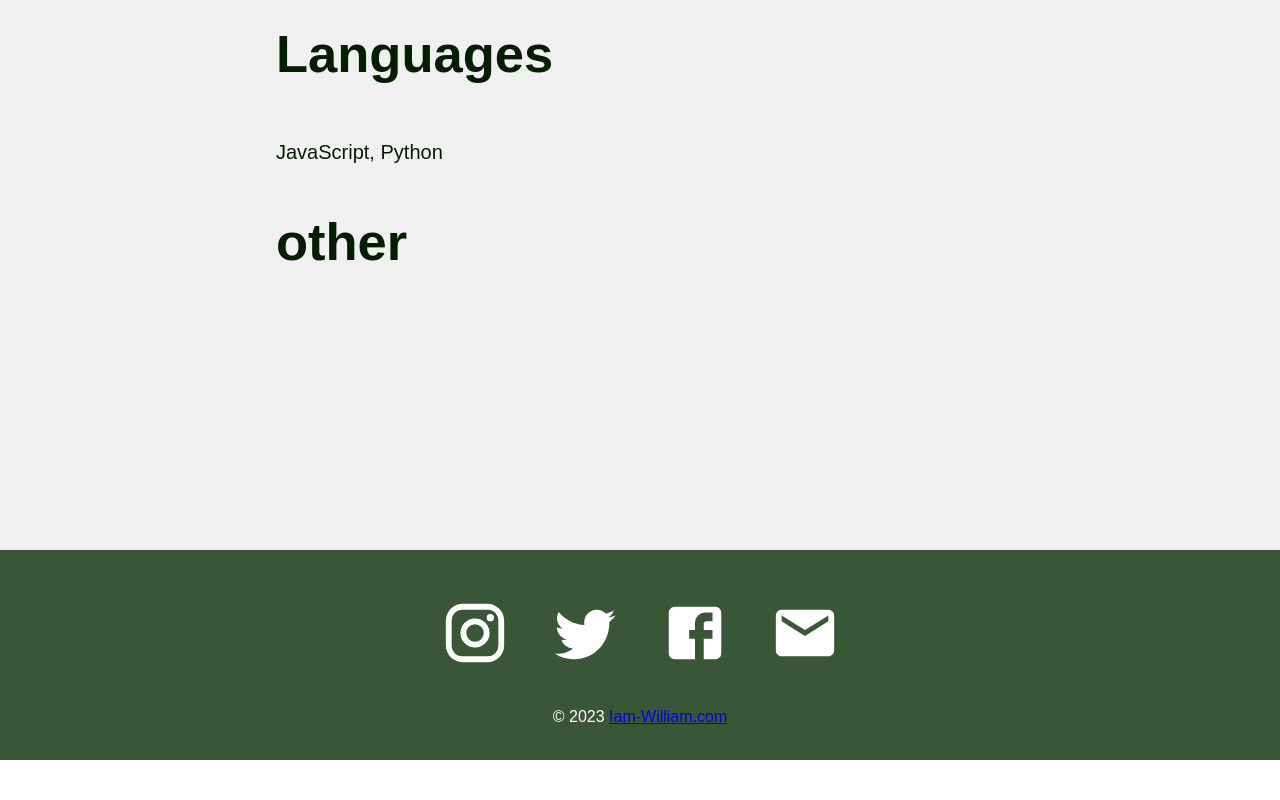
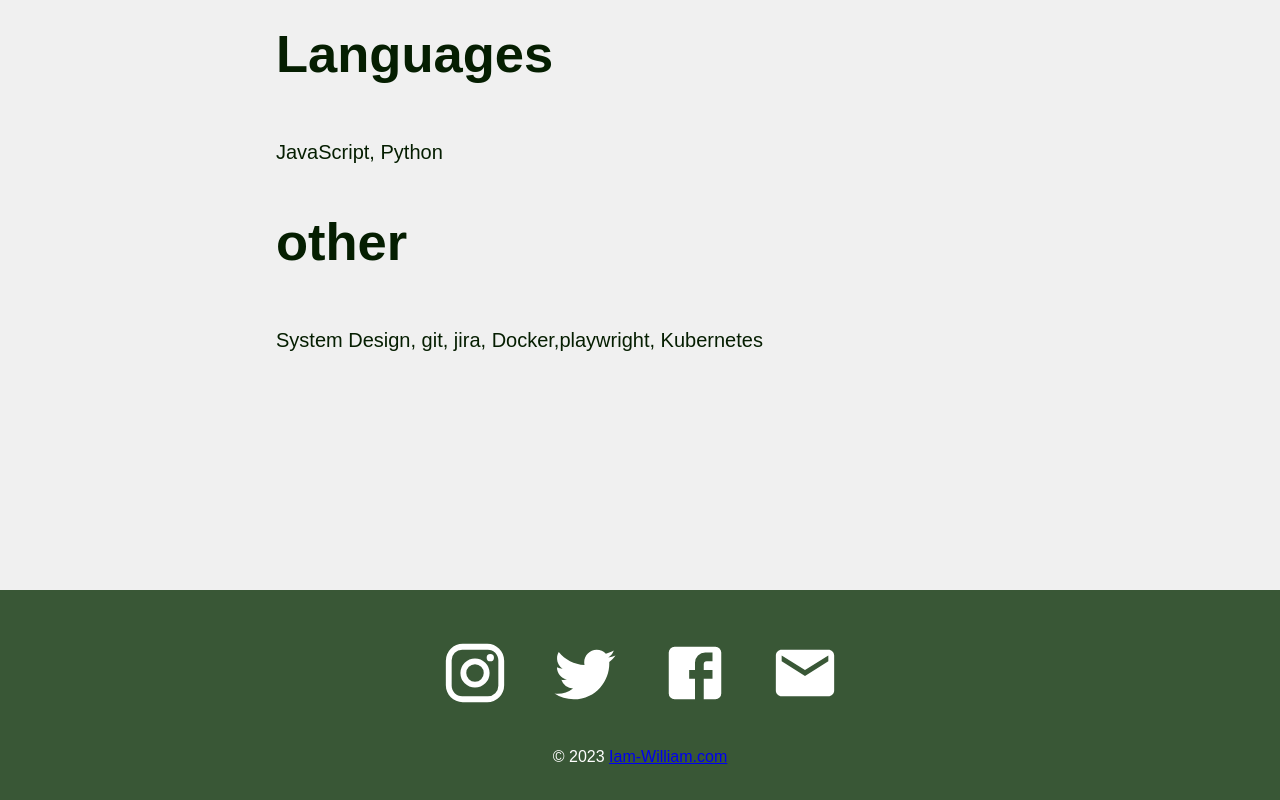
Before and after one commit to williamNyongesa/portfolio, a React (Create React App) app: page / in a window 1280 px wide. Shown: the part 1406-2206 px from the top of the page. Before the commit the page ends 2166 px from the top, so only its background shows below. Built offline with nearby package versions, Linux system fonts and the light colour scheme.

Commit message:
update home

```diff
--- a/src/pages/Home.js
+++ b/src/pages/Home.js
@@ -41,7 +41,7 @@ function Home() {
           <li className="item">
             <h2> other</h2>
             <span>
-              {/* System Design, git, jira, Docker,playwright, Kubernetes */}
+              System Design, git, jira, Docker,playwright, Kubernetes
             </span>
           </li>
 
```
